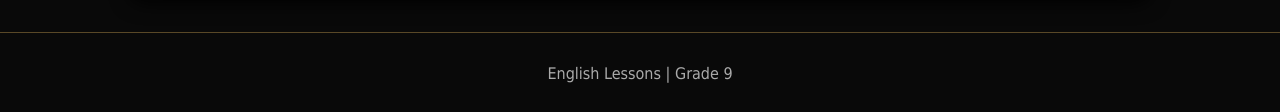
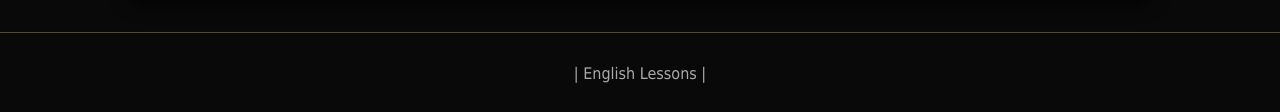
Before and after one commit to reyhanehnourozi4/English-lessons, a plain HTML site: page index.html in a window 1280 px wide. Shown: the part 939-1051 px from the top of the page. Drawn offline with Linux system fonts and the light colour scheme.

Commit message:
Update index.html

```diff
--- a/index.html
+++ b/index.html
@@ -43,7 +43,7 @@
       <section id="practice" class="section"><div id="practiceContent"></div></section>
     </div>
   </main>
-  <footer>English Lessons | Grade 9</footer>
+  <footer>| English Lessons |</footer>
 </body>
 </html>
 <script src="script.js" defer></script>
```
